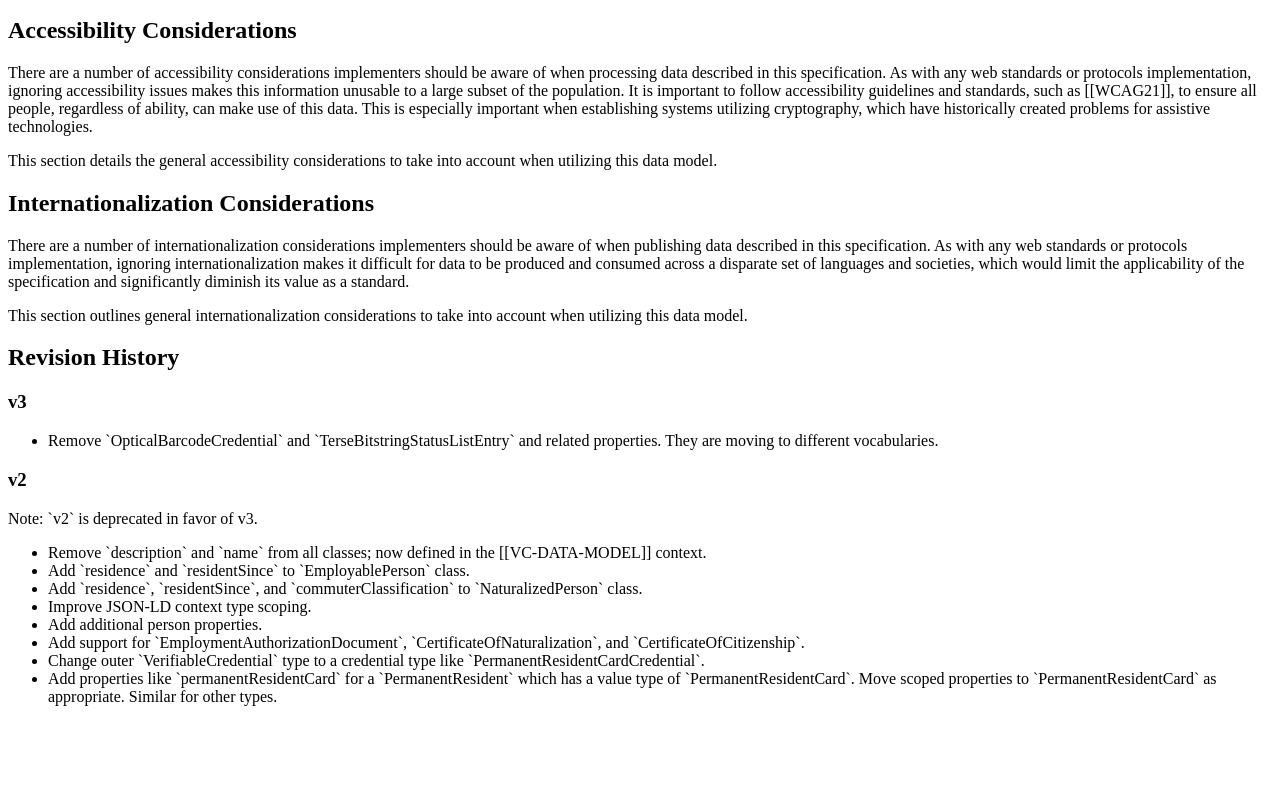
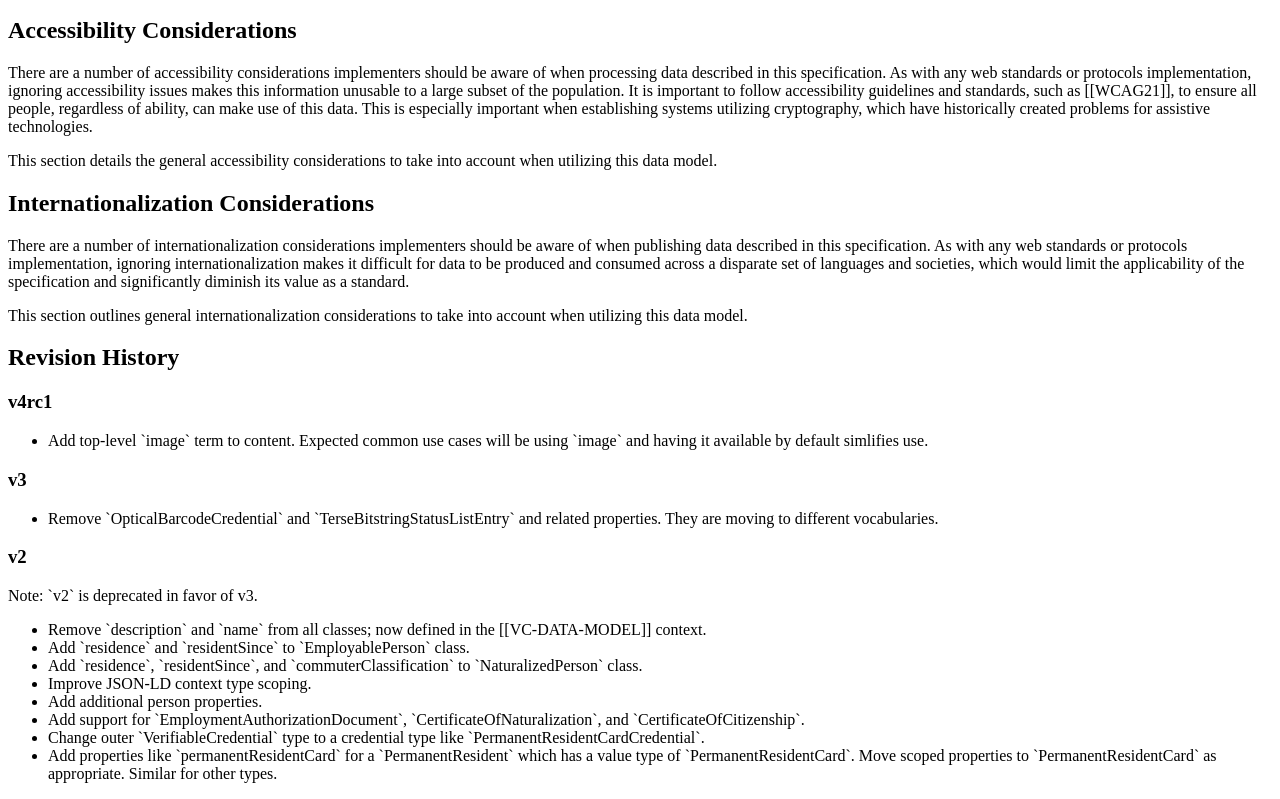
Before and after one commit to w3c-ccg/citizenship-vocab, a plain HTML site: page index.html in a window 1280 px wide. Shown: the part 9646-10445 px from the top of the page. Before the commit the page ends 10368 px from the top, so only its background shows below. Drawn offline with nearby package versions, Linux system fonts and the light colour scheme; a script that the page names is missing.

Commit message:
Add `v4rc1` context.
Add top-level `image` term to content. Expected common use cases will be
using `image` and having it available by default simlifies use.

```diff
--- a/index.html
+++ b/index.html
@@ -2476,6 +2476,15 @@ account when utilizing this data model.
     <section class="informative">
       <h2>Revision History</h2>
 
+      <h3>v4rc1</h3>
+
+      <ul>
+        <li>
+Add top-level `image` term to content. Expected common use cases will be using
+`image` and having it available by default simlifies use.
+        </li>
+      </ul>
+
       <h3>v3</h3>
 
       <ul>
```
Also changed, not shown: 1 other file.
